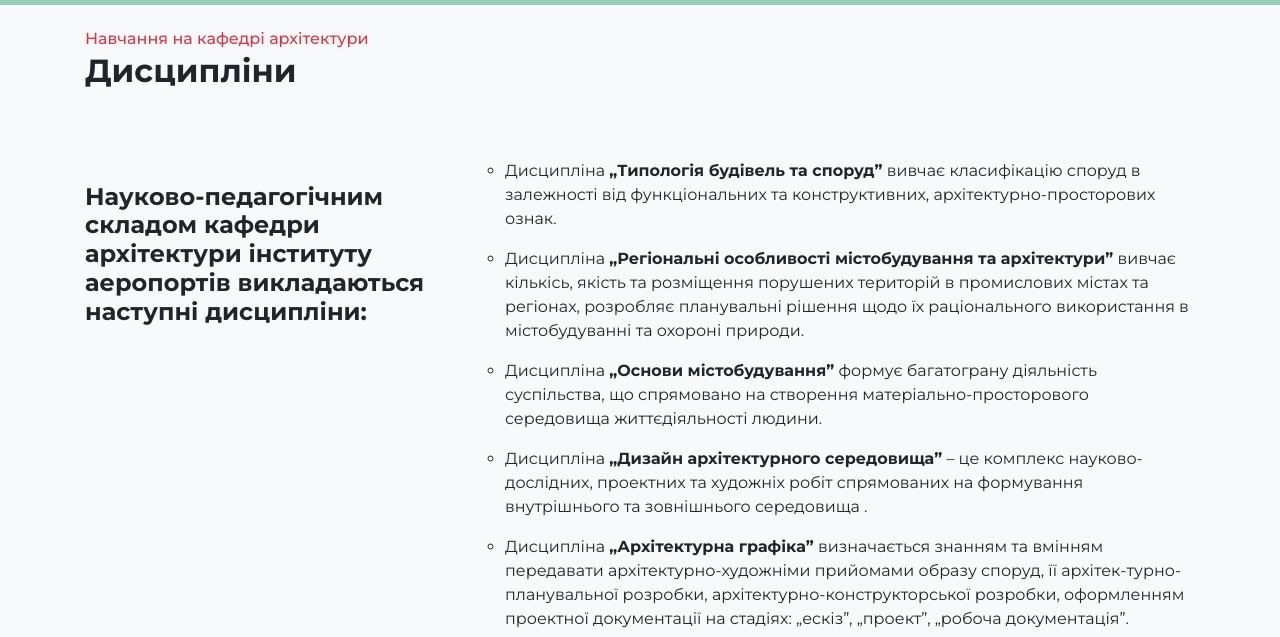
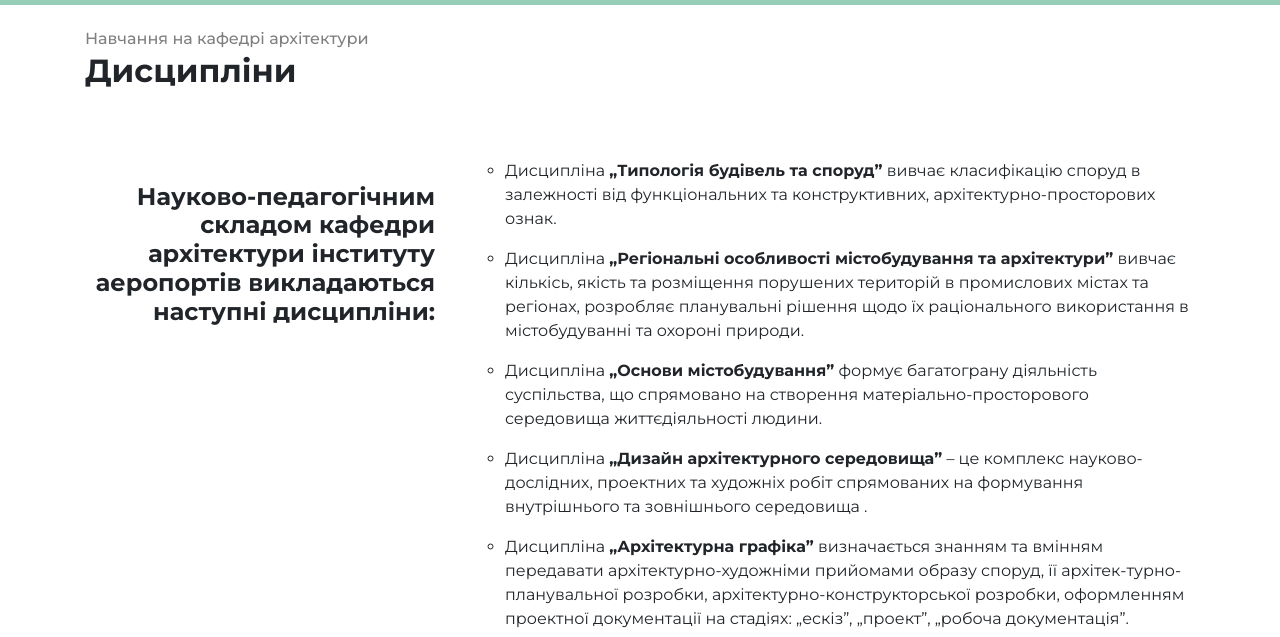
Before and after one commit to ar-nay/ar, a plain HTML site: page teaching-disci.html in a window 1280 px wide. Shown: the part 163-800 px from the top of the page. Drawn offline with nearby package versions, Linux system fonts and the light colour scheme; files that its build step writes are made by us from their sources.

Commit message:
Оновлення файлів 08.03.2021

```diff
--- a/teaching-disci.html
+++ b/teaching-disci.html
@@ -36,11 +36,11 @@
                 </svg> <br>&nbsp;Дисципліни</a>
         </form>
     </nav>
-    <section class="bg-light">
+    <section>
         <div class="container ">
             <div class="align-items-center mb-3 row">
                 <div class="col-lg-12 col-xl-8 mt-4">
-                    <h6 class="mb-1 text-danger" style="font-family: 'Montserrat', sans-serif;">Навчання на кафедрі архітектури</h6>
+                    <h6 class="mb-1 text-black-50" style="font-family: 'Montserrat', sans-serif;">Навчання на кафедрі архітектури</h6>
                     <h2 class="font-weight-bold mb-1" style="font-family: 'Montserrat', sans-serif;">Дисципліни</h2>
                 </div>
                 <div class="col-lg-auto ml-auto">
@@ -50,11 +50,11 @@
 </div>
         </div>
     </section>
-    <section class="bg-light pb-5 pt-auto">
+    <section class="pb-5 pt-auto">
         <div class="container pb-4 pt-4">
             <div class="align-items-start row">
                 <div class="col-lg-4 mt-5">
-                    <h4 class="font-weight-bold mb-1 text-left">Науково-педагогічним складом кафедри архітектури інституту аеропортів викладаються наступні дисципліни:</h4>
+                    <h4 class="font-weight-bold mb-1 text-right">Науково-педагогічним складом кафедри архітектури інституту аеропортів викладаються наступні дисципліни:</h4>
                 </div>
                 <div class="col-lg-8">
                     <p class="font-weight-light mb-4"><ul type="circle">
@@ -124,7 +124,7 @@
             </div>
         </div>
     </nav>
-    <footer class="bg-light pb-3 pt-3 small text-secondary">
+    <footer class="pb-3 pt-3 small text-secondary">
         <div class="container">
             <div class="align-items-center row">
                 <div class="col-md-5 pb-2 pt-2 text-center text-md-left">
```
Also changed, not shown: teaching-rozkl.html (+2 -2 lines).
